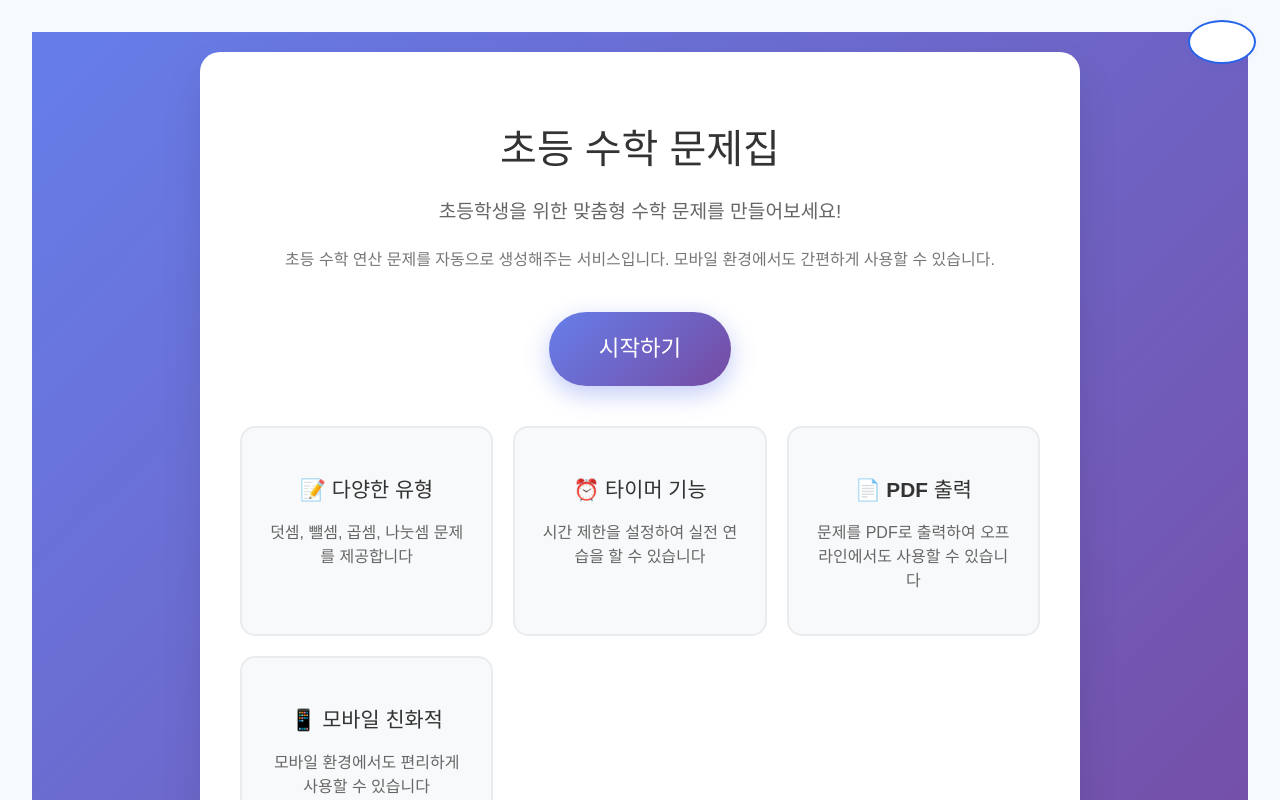
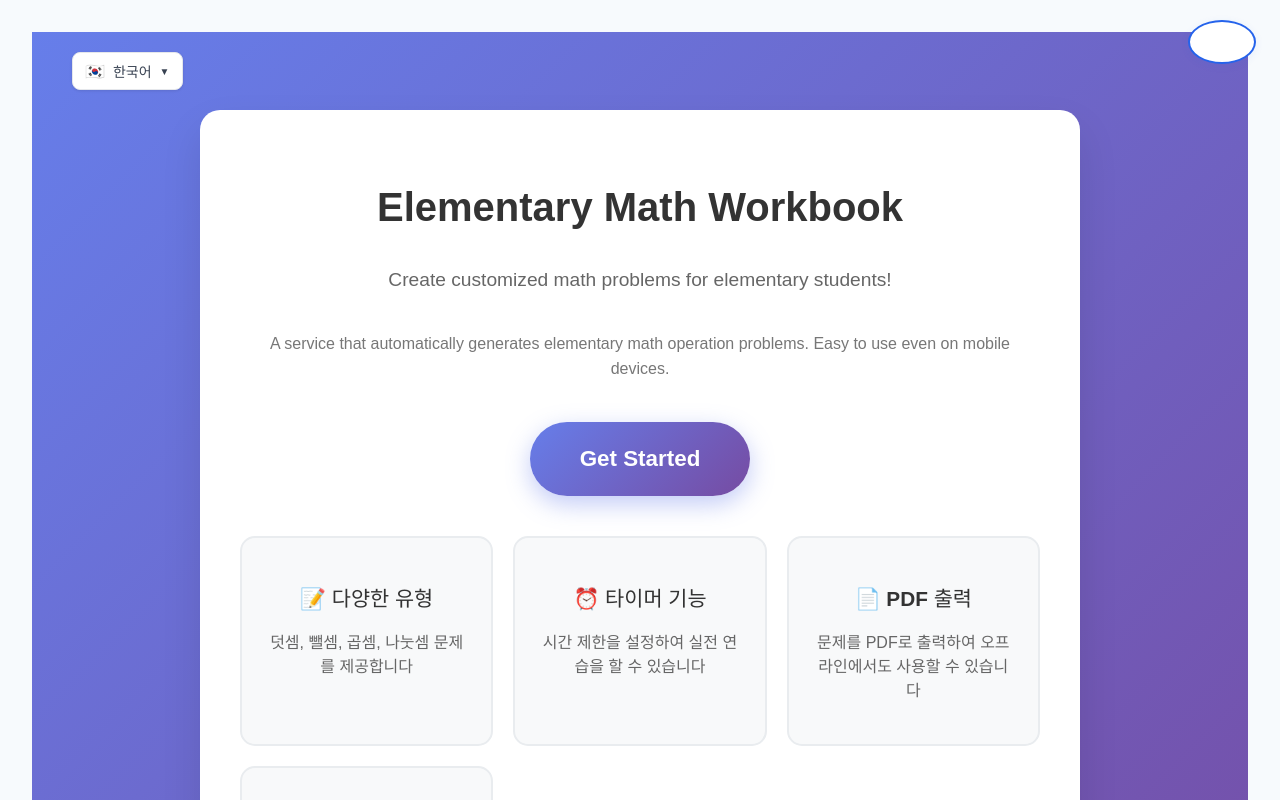
Before and after one commit to DotoriPicnic/mathgo, a React (Vite) app: page / in a window 1280 px wide. Shown: the top 800 px of the page. Built offline with nearby package versions, Linux system fonts and the light colour scheme.

Commit message:
Add language selector to MainPage with i18n integration

```diff
--- a/src/App.tsx
+++ b/src/App.tsx
@@ -1,3 +1,4 @@
+import './i18n';
 import { BrowserRouter as Router, Routes, Route } from 'react-router-dom';
 import './App.css'
 import MainPage from './pages/MainPage';
--- /dev/null
+++ b/src/components/LanguageSelector.css
@@ -0,0 +1,104 @@
+.language-selector {
+  position: relative;
+  display: inline-block;
+  z-index: 1000;
+}
+
+.language-button {
+  display: flex;
+  align-items: center;
+  gap: 8px;
+  padding: 8px 12px;
+  background: white;
+  border: 1px solid #e5e7eb;
+  border-radius: 8px;
+  cursor: pointer;
+  font-size: 14px;
+  font-weight: 500;
+  color: #374151;
+  transition: all 0.2s ease;
+  box-shadow: 0 1px 3px rgba(0, 0, 0, 0.1);
+}
+
+.language-button:hover {
+  background: #f9fafb;
+  border-color: #d1d5db;
+  box-shadow: 0 2px 4px rgba(0, 0, 0, 0.1);
+}
+
+.flag {
+  font-size: 16px;
+}
+
+.language-name {
+  font-size: 14px;
+  font-weight: 500;
+}
+
+.arrow {
+  font-size: 10px;
+  transition: transform 0.2s ease;
+}
+
+.arrow.up {
+  transform: rotate(180deg);
+}
+
+.language-dropdown {
+  position: absolute;
+  top: 100%;
+  right: 0;
+  margin-top: 4px;
+  background: white;
+  border: 1px solid #e5e7eb;
+  border-radius: 8px;
+  box-shadow: 0 4px 6px rgba(0, 0, 0, 0.1);
+  min-width: 140px;
+  overflow: hidden;
+  z-index: 1001;
+}
+
+.language-option {
+  display: flex;
+  align-items: center;
+  gap: 8px;
+  width: 100%;
+  padding: 10px 12px;
+  background: white;
+  border: none;
+  cursor: pointer;
+  font-size: 14px;
+  font-weight: 500;
+  color: #374151;
+  transition: background-color 0.2s ease;
+  text-align: left;
+}
+
+.language-option:hover {
+  background: #f9fafb;
+}
+
+.language-option.active {
+  background: #eff6ff;
+  color: #1d4ed8;
+}
+
+@media (max-width: 768px) {
+  .language-button {
+    padding: 6px 10px;
+    font-size: 13px;
+  }
+
+  .language-name {
+    font-size: 13px;
+  }
+
+  .language-dropdown {
+    min-width: 120px;
+  }
+
+  .language-option {
+    padding: 8px 10px;
+    font-size: 13px;
+  }
+}
--- /dev/null
+++ b/src/components/LanguageSelector.tsx
@@ -0,0 +1,52 @@
+import React, { useState } from 'react';
+import { useTranslation } from 'react-i18next';
+import './LanguageSelector.css';
+
+const LanguageSelector: React.FC = () => {
+  const { i18n, t } = useTranslation();
+  const [isOpen, setIsOpen] = useState(false);
+
+  const languages = [
+    { code: 'ko', name: t('korean'), flag: '🇰🇷' },
+    { code: 'en', name: t('english'), flag: '🇺🇸' },
+    { code: 'zh', name: t('chinese'), flag: '🇨🇳' }
+  ];
+
+  const currentLanguage = languages.find(lang => lang.code === i18n.language) || languages[0];
+
+  const handleLanguageChange = (languageCode: string) => {
+    i18n.changeLanguage(languageCode);
+    setIsOpen(false);
+  };
+
+  return (
+    <div className="language-selector">
+      <button
+        className="language-button"
+        onClick={() => setIsOpen(!isOpen)}
+        aria-label={t('language')}
+      >
+        <span className="flag">{currentLanguage.flag}</span>
+        <span className="language-name">{currentLanguage.name}</span>
+        <span className={`arrow ${isOpen ? 'up' : 'down'}`}>▼</span>
+      </button>
+
+      {isOpen && (
+        <div className="language-dropdown">
+          {languages.map((language) => (
+            <button
+              key={language.code}
+              className={`language-option ${i18n.language === language.code ? 'active' : ''}`}
+              onClick={() => handleLanguageChange(language.code)}
+            >
+              <span className="flag">{language.flag}</span>
+              <span className="language-name">{language.name}</span>
+            </button>
+          ))}
+        </div>
+      )}
+    </div>
+  );
+};
+
+export default LanguageSelector;
--- /dev/null
+++ b/src/i18n/index.ts
@@ -0,0 +1,67 @@
+import i18n from 'i18next';
+import { initReactI18next } from 'react-i18next';
+import LanguageDetector from 'i18next-browser-languagedetector';
+
+// 한국어 번역
+const ko = {
+  translation: {
+    mainTitle: '초등 수학 문제집',
+    mainSubtitle: '초등학생을 위한 맞춤형 수학 문제를 만들어보세요!',
+    mainDescription: '초등 수학 연산 문제를 자동으로 생성해주는 서비스입니다. 모바일 환경에서도 간편하게 사용할 수 있습니다.',
+    startButton: '시작하기',
+    footerDescription: '초등학생 수학 학습을 위한 무료 도구입니다',
+    contactEmail: '문의/건의:',
+    language: '언어',
+    korean: '한국어',
+    english: 'English',
+    chinese: '中文'
+  }
+};
+
+// 영어 번역
+const en = {
+  translation: {
+    mainTitle: 'Elementary Math Workbook',
+    mainSubtitle: 'Create customized math problems for elementary students!',
+    mainDescription: 'A service that automatically generates elementary math operation problems. Easy to use even on mobile devices.',
+    startButton: 'Get Started',
+    footerDescription: 'Free tool for elementary math learning',
+    contactEmail: 'Contact/Suggestions:',
+    language: 'Language',
+    korean: '한국어',
+    english: 'English',
+    chinese: '中文'
+  }
+};
+
+// 중국어 번역
+const zh = {
+  translation: {
+    mainTitle: '小学数学练习册',
+    mainSubtitle: '为小学生创建定制数学题！',
+    mainDescription: '自动生成小学数学运算题的服务。在移动设备上也能轻松使用。',
+    startButton: '开始使用',
+    footerDescription: '小学生数学学习的免费工具',
+    contactEmail: '联系/建议：',
+    language: '语言',
+    korean: '한국어',
+    english: 'English',
+    chinese: '中文'
+  }
+};
+
+i18n
+  .use(LanguageDetector)
+  .use(initReactI18next)
+  .init({
+    resources: { ko, en, zh },
+    fallbackLng: 'ko',
+    debug: false,
+    interpolation: { escapeValue: false },
+    detection: {
+      order: ['navigator', 'localStorage', 'cookie'],
+      caches: ['localStorage'],
+    }
+  });
+
+export default i18n;
--- a/src/pages/MainPage.css
+++ b/src/pages/MainPage.css
@@ -2,9 +2,16 @@
   min-height: 100vh;
   background: linear-gradient(135deg, #667eea 0%, #764ba2 100%);
   display: flex;
+  flex-direction: column;
+  padding: 20px;
+}
+
+.header {
+  display: flex;
+  justify-content: space-between;
   align-items: center;
-  justify-content: center;
-  padding: 20px;
+  margin-bottom: 20px;
+  padding: 0 20px;
 }
 
 .main-container {
@@ -15,6 +22,11 @@
   padding: 40px;
   box-shadow: 0 20px 40px rgba(0, 0, 0, 0.1);
   text-align: center;
+  margin: 0 auto;
+  flex: 1;
+  display: flex;
+  flex-direction: column;
+  justify-content: center;
 }
 
 .main-title {
--- a/src/pages/MainPage.tsx
+++ b/src/pages/MainPage.tsx
@@ -1,20 +1,27 @@
 import React from "react";
 import { Link } from "react-router-dom";
+import { useTranslation } from "react-i18next";
 import "./MainPage.css";
 import HomeButton from "../components/HomeButton";
+import LanguageSelector from "../components/LanguageSelector";
 
 const MainPage: React.FC = () => {
+  const { t } = useTranslation();
+
   return (
     <div className="main-page">
-      <HomeButton />
+      <div className="header">
+        <HomeButton />
+        <LanguageSelector />
+      </div>
       <div className="main-container">
-        <h1 className="main-title">초등 수학 문제집</h1>
-        <p className="main-subtitle">초등학생을 위한 맞춤형 수학 문제를 만들어보세요!</p>
-        <p className="main-description">초등 수학 연산 문제를 자동으로 생성해주는 서비스입니다. 모바일 환경에서도 간편하게 사용할 수 있습니다.</p>
+        <h1 className="main-title">{t('mainTitle')}</h1>
+        <p className="main-subtitle">{t('mainSubtitle')}</p>
+        <p className="main-description">{t('mainDescription')}</p>
 
         <div className="start-button-container">
           <Link to="/elem" className="start-button">
-            시작하기
+            {t('startButton')}
           </Link>
         </div>
 
@@ -41,9 +48,9 @@ const MainPage: React.FC = () => {
         </div>
 
         <div className="footer">
-          <p>초등학생 수학 학습을 위한 무료 도구입니다</p>
+          <p>{t('footerDescription')}</p>
           <p>
-            문의/건의: <a href="mailto:calcuriofficial@gmail.com" style={{ color: '#2563eb', textDecoration: 'underline' }}>calcuriofficial@gmail.com</a>
+            {t('contactEmail')} <a href="mailto:calcuriofficial@gmail.com" style={{ color: '#2563eb', textDecoration: 'underline' }}>calcuriofficial@gmail.com</a>
           </p>
         </div>
       </div>
```
